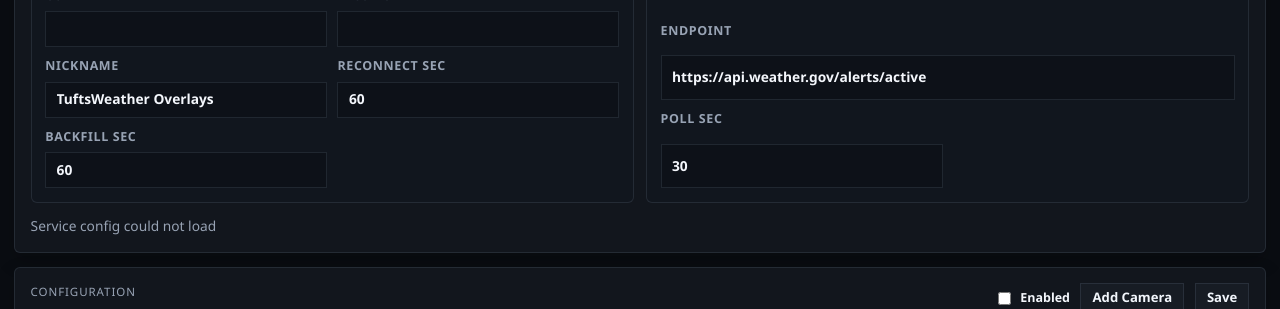
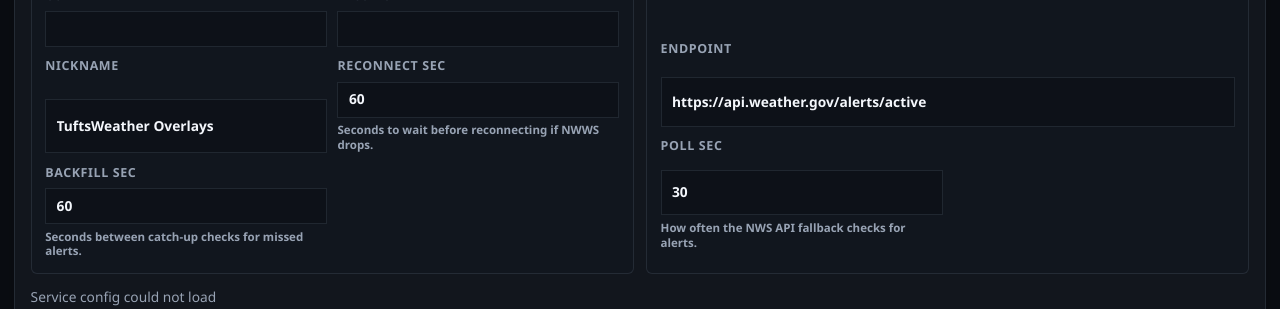
Before and after one commit to tuftsweather/TuftsWeather-Overlays-, a React (Vite) app: page / in a window 1280 px wide. Shown: the part 2000-2309 px from the top of the page. Built offline with nearby package versions, Linux system fonts and the light colour scheme; no server answers.

Commit message:
Fix custom camera iframe preview

```diff
--- a/src/App.css
+++ b/src/App.css
@@ -306,6 +306,15 @@
   gap: 0.35rem;
   text-transform: uppercase;
   letter-spacing: 0.05em;
+}
+
+.field-help {
+  color: var(--ink-soft);
+  font-size: 0.72rem;
+  font-weight: 600;
+  line-height: 1.3;
+  letter-spacing: 0;
+  text-transform: none;
 }
 
 .camera-form-grid input {
--- a/src/App.tsx
+++ b/src/App.tsx
@@ -185,7 +185,9 @@ function normalizeServiceConfig(payload: Partial<ServiceConfig> | null): Service
 }
 
 function getEmbedPreviewUrl(url: string) {
-  const value = String(url || '').trim()
+  const rawValue = String(url || '').trim()
+  const srcMatch = rawValue.match(/\bsrc=(["'])(.*?)\1/i)
+  const value = srcMatch?.[2]?.trim() || rawValue
   if (!value) {
     return ''
   }
@@ -971,6 +973,7 @@ function App() {
                     updateNwwsConfig({ reconnectIntervalSeconds: event.target.value })
                   }
                 />
+                <span className="field-help">Seconds to wait before reconnecting if NWWS drops.</span>
               </label>
               <label>
                 Backfill Sec
@@ -981,6 +984,7 @@ function App() {
                     updateNwwsConfig({ backfillIntervalSeconds: event.target.value })
                   }
                 />
+                <span className="field-help">Seconds between catch-up checks for missed alerts.</span>
               </label>
             </div>
           </article>
@@ -1014,6 +1018,7 @@ function App() {
                     updateNwsApiConfig({ pollIntervalSeconds: event.target.value })
                   }
                 />
+                <span className="field-help">How often the NWS API fallback checks for alerts.</span>
               </label>
             </div>
           </article>
@@ -1069,7 +1074,7 @@ function App() {
             </div>
           ) : (
             customCameras.items.map((camera, index) => (
-              <article key={`${index}-${camera.name}`} className="camera-row">
+              <article key={index} className="camera-row">
                 <div className="camera-row__header">
                   <label className="toggle-line">
                     <input
```
Also changed, not shown: 1 other file (tests, documents, lock files or other folders).
